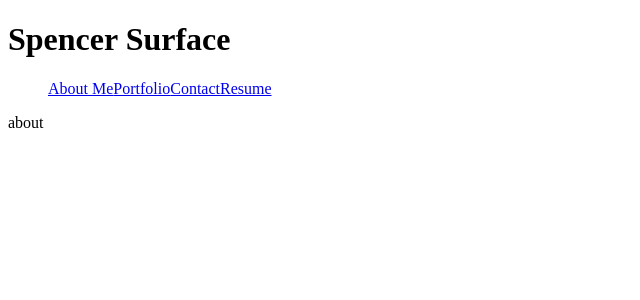
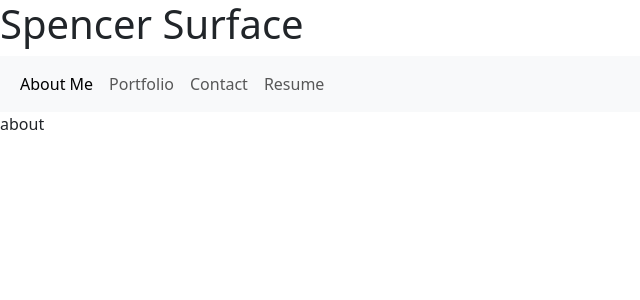
Before and after one commit to SpencerSurface/react-portfolio, a React (Vite) app: page / in a window 1280 px wide. Shown: the top 300 px of the page, without its empty margins (0-640 px from the left). Built offline with nearby package versions, Linux system fonts and the light colour scheme.

Commit message:
highlight current nav link

```diff
--- a/package.json
+++ b/package.json
@@ -11,6 +11,7 @@
     "preview": "vite preview"
   },
   "dependencies": {
+    "bootstrap": "^5.3.3",
     "react": "^18.2.0",
     "react-dom": "^18.2.0",
     "react-router-dom": "^6.22.3"
--- a/src/App.jsx
+++ b/src/App.jsx
@@ -1,12 +1,17 @@
+import { useState } from "react"
 import { Outlet } from "react-router-dom"
 import Header from "./components/Header"
 import Footer from "./components/Footer"
 import "./App.css"
 
 function App() {
+    const [currentPage, setCurrentPage] = useState("About");
+
+    const handlePageChange = (page) => setCurrentPage(page);
+
     return (
         <>
-            <Header />
+            <Header currentPage={currentPage} handlePageChange={handlePageChange} />
             <main>
                 <Outlet />
             </main>
--- a/src/components/Header.jsx
+++ b/src/components/Header.jsx
@@ -1,10 +1,10 @@
 import Nav from "./Nav"
 
-function Header() {
+function Header({ currentPage, handlePageChange }) {
     return (
         <header>
             <h1>Spencer Surface</h1>
-            <Nav />
+            <Nav currentPage={currentPage} handlePageChange={handlePageChange} />
         </header>
     );
 }
--- a/src/components/Nav.jsx
+++ b/src/components/Nav.jsx
@@ -1,19 +1,19 @@
 import { Link } from "react-router-dom"
 import Navbar from "./Navbar"
 
-function Nav() {
+function Nav({ currentPage, handlePageChange }) {
     return (
         <Navbar links={[
-            <Link key={1} to="/about">
+            <Link className={`nav-link${currentPage === "About" ? " active" : ""}`} onClick={() => handlePageChange("About")} key={1} to="/about">
                 About Me
             </Link>,
-            <Link key={2} to="/portfolio">
+            <Link className={`nav-link${currentPage === "Portfolio" ? " active" : ""}`} onClick={() => handlePageChange("Portfolio")} key={2} to="/portfolio">
                 Portfolio
             </Link>,
-            <Link key={3} to="/contact">
+            <Link className={`nav-link${currentPage === "Contact" ? " active" : ""}`} onClick={() => handlePageChange("Contact")} key={3} to="/contact">
                 Contact
             </Link>,
-            <Link key={4} to="/resume">
+            <Link className={`nav-link${currentPage === "Resume" ? " active" : ""}`} onClick={() => handlePageChange("Resume")} key={4} to="/resume">
                 Resume
             </Link>
         ]}/>
--- a/src/components/Navbar.jsx
+++ b/src/components/Navbar.jsx
@@ -4,7 +4,7 @@ export default function Navbar({ links }) {
             <div className="container-fluid">
                 <div className="collapse navbar-collapse" id="navbarSupportedContent">
                     <ul className="navbar-nav me-auto mb-2 mb-lg-0">
-                        {links}
+                        {links.map((link) => <li className="nav-item" key={link.key}>{link}</li>)}
                     </ul>
                 </div>
             </div>
--- a/src/main.jsx
+++ b/src/main.jsx
@@ -1,5 +1,6 @@
 import ReactDOM from 'react-dom/client'
 import { createBrowserRouter, RouterProvider } from "react-router-dom"
+import "bootstrap/dist/css/bootstrap.min.css"
 import './index.css'
 
 import App from './App.jsx'
--- a/src/pages/ErrorPage.jsx
+++ b/src/pages/ErrorPage.jsx
@@ -1,6 +1,6 @@
 export default function ErrorPage() {
     return (
         // TODO: write error page
-        <div></div>
+        <div>error</div>
     )
 }
```
Also changed, not shown: 1 other file (tests, documents, lock files or other folders).
